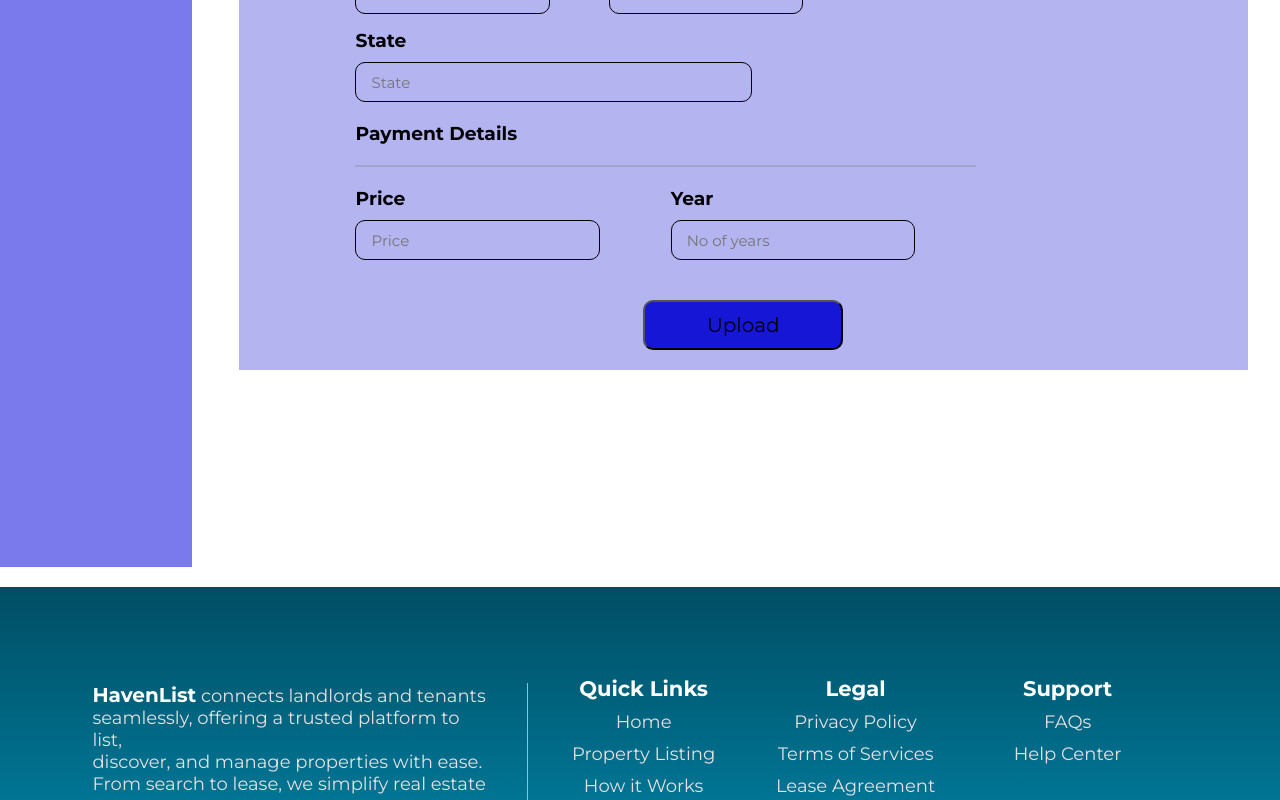
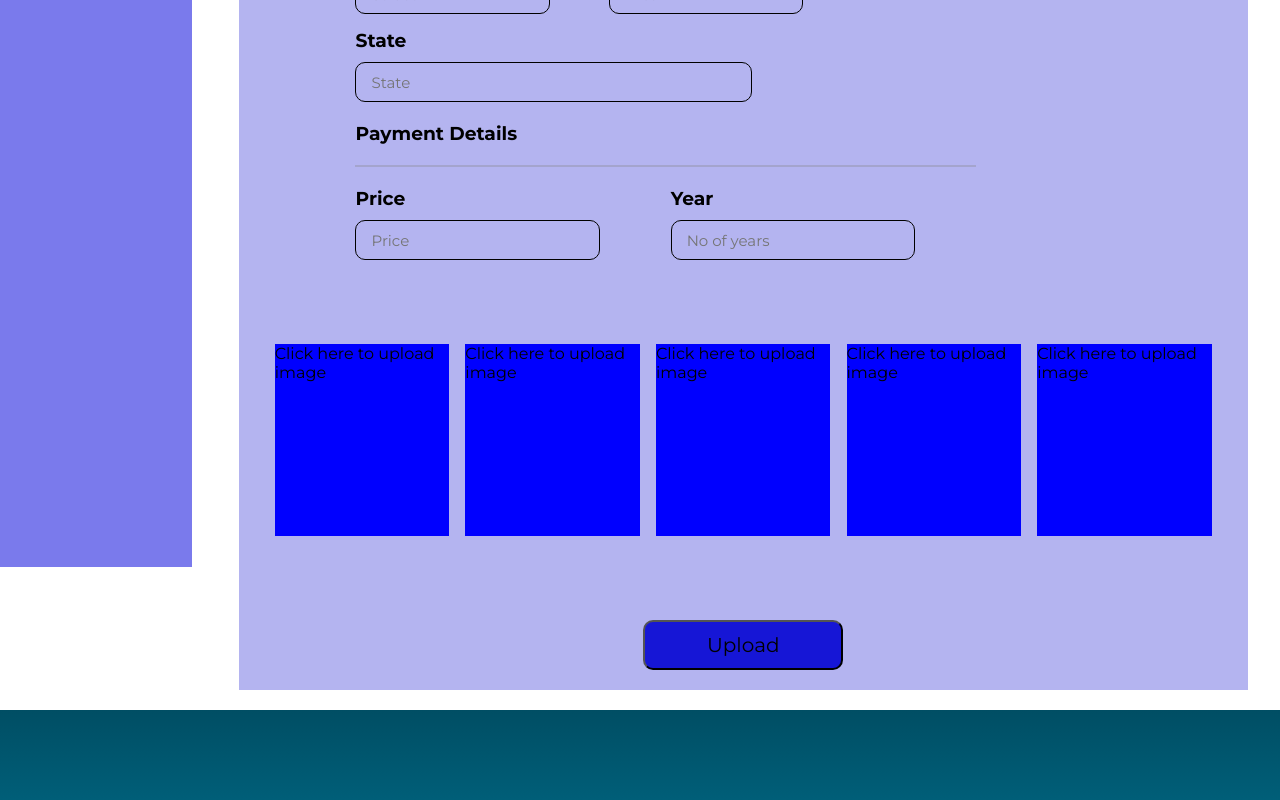
Before and after one commit to Stking19/HavenList, a React (Vite) app: page /landlordPropertyUpload in a window 1280 px wide. Shown: the part 559-1359 px from the top of the page. Built offline with nearby package versions, Linux system fonts and the light colour scheme.

Commit message:
completed the other two pages

```diff
--- a/src/pages/Arinze/LandlordPropertyUpload.css
+++ b/src/pages/Arinze/LandlordPropertyUpload.css
@@ -247,19 +247,23 @@
 
 
 .imageDetailUpload {
-    height: 40%;
-    width: 80%;
+    height: 40vh;
+    width: 100%;
     display: flex;
     justify-content: space-evenly;
     align-items: center;
+}
+
+.uploadImageCont{
+    height: 60%;
+    width: 18%;
+    background-color: blue;
 
 
-
-    span {
-        height: 90%;
-        width: 20%;
-        display: block;
-        background-color: red;
+    img{
+        height: 100%;
+        width: 100%;
+        object-fit: cover;
     }
 }
 
--- a/src/pages/Arinze/LandlordPropertyUpload.jsx
+++ b/src/pages/Arinze/LandlordPropertyUpload.jsx
@@ -1,7 +1,28 @@
-import React from 'react'
+import React, { useState } from 'react'
 import './LandlordPropertyUpload.css'
 
 const LandlordPropertyUpload = () => {
+
+  const [imgBox, setImgBox] = useState([
+    { id: 1, imgUrl: "" },
+    { id: 2, imgUrl: "" },
+    { id: 3, imgUrl: "" },
+    { id: 4, imgUrl: "" },
+    { id: 5, imgUrl: "" }
+  ]);
+
+  const handleImageUpload = (e, index) => {
+    const file = e.target.files[0];
+    const imgUrl = URL.createObjectURL(file);
+
+    setImgBox((prev) =>
+      prev.map((item, idx) =>
+        idx === index ? { ...item, imgUrl } : item
+      )
+    );
+  };
+
+
   return (
     <div className='LandlordPropertyUploadMain'>
       <div className='asideDashBord'>
@@ -83,13 +104,54 @@ const LandlordPropertyUpload = () => {
             </section>
           </div>
 
-          <div className='imageDetailUpload'>
-            <span></span>
-            <span></span>
-            <span></span>
-            <span></span>
-            <span></span>
-          </div>
+          <section className='imageDetailUpload'>
+          {imgBox.map((item, index) => (
+        <div className="uploadImageCont" key={item.id}>
+          <input
+            type="file"
+            name=""
+            id={`img-${item.id}`}
+            hidden
+            onChange={(e) => handleImageUpload(e, index)}
+          />
+          {item.imgUrl ? (
+            <img src={item.imgUrl} alt={`Uploaded ${item.id}`} />
+          ) : (
+            <label htmlFor={`img-${item.id}`}>Click here to upload image</label>
+          )}
+        </div>
+      ))}
+
+
+            {/* <div className='uploadImageCont'>
+              <input type="file" multiple={true} name="" id="img" hidden onChange={handleImageUpload} />
+              {
+                imageVal === null?<label htmlFor="img">click here to upload image</label>: <img src={imageVal} alt="" />
+              }
+            </div>
+
+            <div className='uploadImageCont'>
+              <input type="file" name="" id="img" hidden onChange={handleImageUpload} />
+              {
+                imageVal === null?<label htmlFor="img">click here to upload image</label>: <img src={imageVal} alt="" />
+              }
+            </div>
+
+            <div className='uploadImageCont'>
+              <input type="file" name="" id="img" hidden onChange={handleImageUpload} />
+              {
+                imageVal === null?<label htmlFor="img">click here to upload image</label>: <img src={imageVal} alt="" />
+              }
+            </div>
+
+            <div className='uploadImageCont'>
+              <input type="file" name="" id="img" hidden onChange={handleImageUpload} />
+              {
+                imageVal === null?<label htmlFor="img">click here to upload image</label>: <img src={imageVal} alt="" />
+              }
+            </div> */}
+
+          </section>
             <button className='propertyUploadBtn'>Upload</button>
         </section>
       </div>
```
